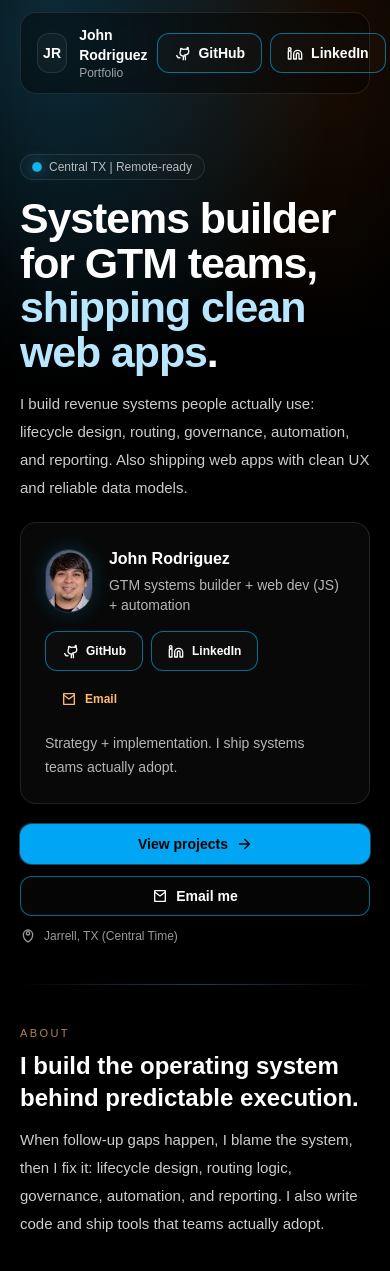
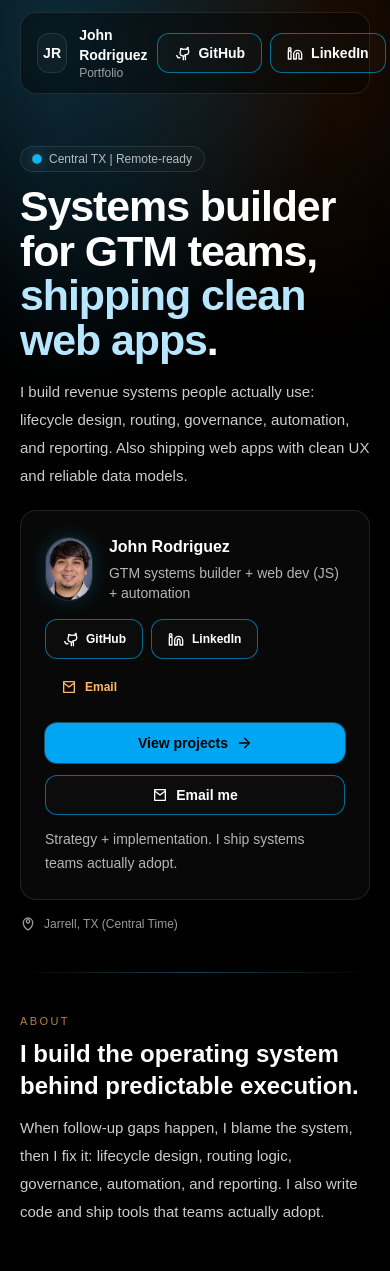
Before and after one commit to OS-DevSource/john-rodriguez-portfolio, a Next.js app: page / in a window 390 px wide. Shown: the top 1271 px of the page. Built offline with nearby package versions, Linux system fonts and the light colour scheme.

Commit message:
fix: move mobile hero CTAs into profile card and tighten top hero spacing

```diff
--- a/src/app/page.js
+++ b/src/app/page.js
@@ -254,7 +254,7 @@ function SectionTitle({ eyebrow, title, subtitle, tone = "ice" }) {
   );
 }
 
-function ProfileSummary({ mailto }) {
+function ProfileSummary({ mailto, showHeroCtas = false, onViewProjects }) {
   return (
     <Card interactive className="max-w-md border-white/8 bg-white/[0.02] max-md:max-w-full">
       <div className="flex items-center gap-4">
@@ -297,6 +297,17 @@ function ProfileSummary({ mailto }) {
           <Icon name="mail" className="h-4 w-4" /> Email
         </Button>
       </div>
+
+      {showHeroCtas ? (
+        <div className="mt-4 grid gap-3">
+          <Button type="button" onClick={onViewProjects} className="w-full">
+            View projects <Icon name="arrow" className="h-4 w-4" />
+          </Button>
+          <Button as="a" href={mailto} variant="secondary" className="w-full">
+            <Icon name="mail" className="h-4 w-4" /> Email me
+          </Button>
+        </div>
+      ) : null}
 
       <div className="mt-3 text-sm leading-6 text-white/70">{COPY.signal}</div>
     </Card>
@@ -573,7 +584,7 @@ export default function PortfolioPage() {
           </header>
 
           <main className={TOKENS.sectionY}>
-            <section id="home" ref={homeRef} className="scroll-mt-28">
+            <section id="home" ref={homeRef} className="scroll-mt-28 max-md:-mt-2">
               <div className="relative">
                 <div className="pointer-events-none absolute -left-10 -top-10 hidden h-[420px] w-[420px] rounded-full bg-sky-400/[0.20] blur-3xl md:block" />
                 <div className="pointer-events-none absolute left-24 top-8 hidden h-[420px] w-[420px] rounded-full bg-orange-400/[0.05] blur-3xl md:block" />
@@ -588,7 +599,7 @@ export default function PortfolioPage() {
                     <h1
                       className={cx(
                         TOKENS.h1,
-                        "mt-5 max-w-3xl max-md:mt-4 max-md:max-w-full max-md:text-[clamp(2.2rem,11vw,3.25rem)] max-md:leading-[1.04]"
+                        "mt-5 max-w-3xl max-md:mt-3 max-md:max-w-full max-md:text-[clamp(2.2rem,11vw,3.25rem)] max-md:leading-[1.04]"
                       )}
                     >
                       Systems builder for GTM teams,
@@ -598,19 +609,23 @@ export default function PortfolioPage() {
                     <p className={cx(TOKENS.body, "mt-5 max-w-2xl max-md:mt-4 max-md:max-w-full")}>{COPY.subhead}</p>
 
                     <div className="mt-5 md:hidden">
-                      <ProfileSummary mailto={mailto} />
+                      <ProfileSummary mailto={mailto} showHeroCtas onViewProjects={() => go("projects")} />
                     </div>
 
-                    <div className="mt-7 flex flex-wrap items-center gap-3 max-md:mt-5 max-md:flex-col max-md:items-stretch">
-                      <Button onClick={() => go("projects")} className="max-md:w-full">
+                    <div className="mt-7 hidden flex-wrap items-center gap-3 md:flex">
+                      <Button onClick={() => go("projects")}>
                         View projects <Icon name="arrow" className="h-4 w-4" />
                       </Button>
-                      <Button as="a" href={mailto} variant="secondary" className="max-md:w-full">
+                      <Button as="a" href={mailto} variant="secondary">
                         <Icon name="mail" className="h-4 w-4" /> Email me
                       </Button>
                       <div className="flex items-center gap-2 text-xs text-white/60">
                         <Icon name="pin" className="h-4 w-4" /> {COPY.location}
                       </div>
+                    </div>
+
+                    <div className="mt-4 flex items-center gap-2 text-xs text-white/60 md:hidden">
+                      <Icon name="pin" className="h-4 w-4" /> {COPY.location}
                     </div>
                   </div>
 
```
